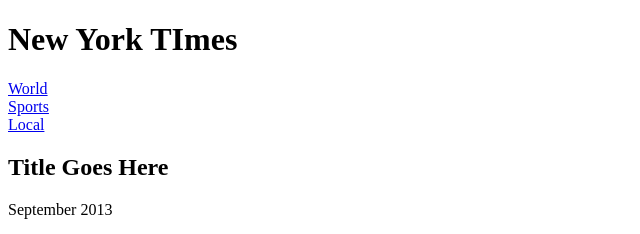
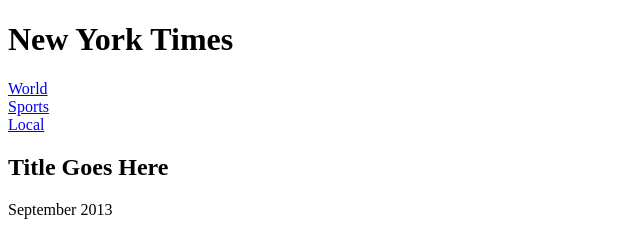
Before and after one commit to philbenz/semantic-html-exercise, a plain HTML site: page index.html in a window 1280 px wide. Shown: the top 234 px of the page, 0-640 px from the left. Drawn offline with Linux system fonts and the light colour scheme.

Commit message:
Fix typo

```diff
--- a/index.html
+++ b/index.html
@@ -6,7 +6,7 @@
 </head>
 <body>
   <div class="masthead">
-    <h1>New York TImes</h1>
+    <h1>New York Times</h1>
     <div>
       <div>
         <a href="world.html">World</a>
```
